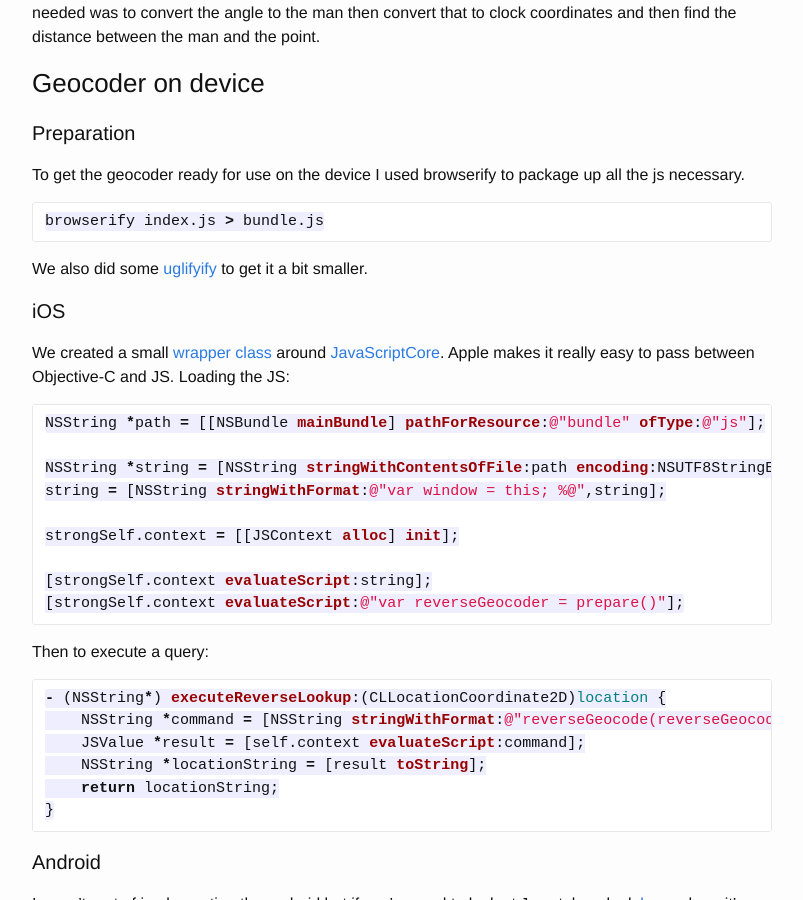
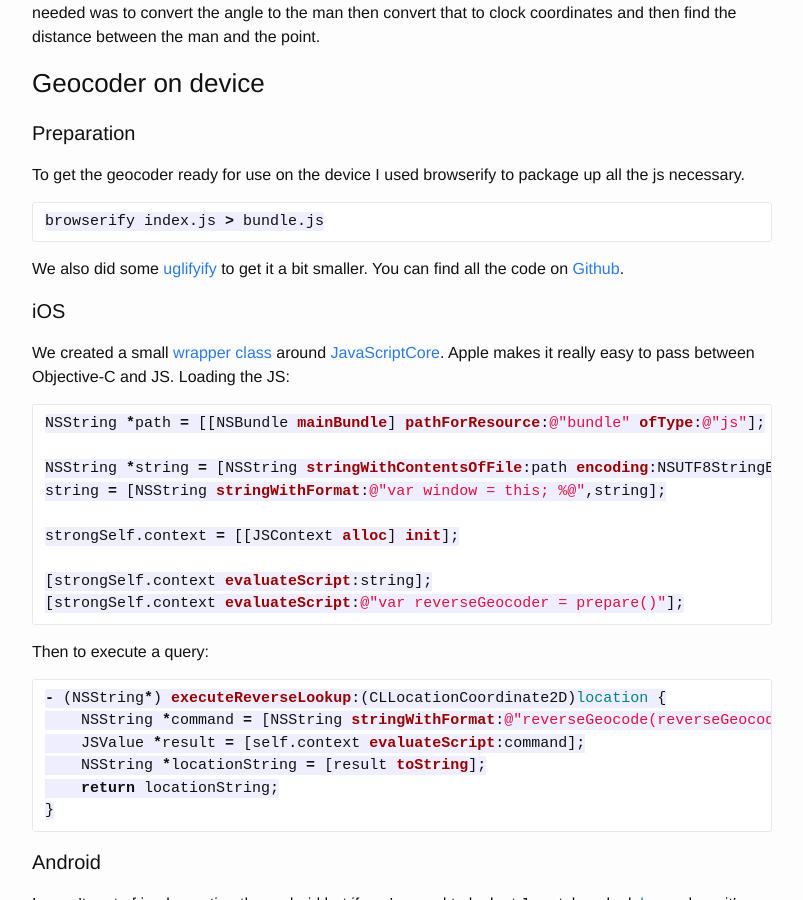
Before and after one commit to davidchiles/davidchiles.github.io, a Jekyll site: the page built from _posts/2015-09-04-iburn-map-geocoder.markdown, in a window 1280 px wide and 900 px high, scrolled down 2027 px. Shown: the whole window, without its empty margins (238-1041 px from the left). Built offline with Jekyll 4.4.1, drawn with Linux system fonts in a browser that asks for light colours; Markdown is read by kramdown in place of the engine named in the settings.

Commit message:
Added github link

````diff
--- a/_posts/2015-09-04-iburn-map-geocoder.markdown
+++ b/_posts/2015-09-04-iburn-map-geocoder.markdown
@@ -44,7 +44,7 @@ To get the geocoder ready for use on the device I used browserify to package up
 ```bash
 browserify index.js > bundle.js
 ```
-We also did some [uglifyify](https://github.com/hughsk/uglifyify) to get it a bit smaller.
+We also did some [uglifyify](https://github.com/hughsk/uglifyify) to get it a bit smaller. You can find all the code on [Github](https://github.com/Burning-Man-Earth/iBurn-Data/tree/master/scripts/2015/geocoder).
 
 
 #### iOS
````
